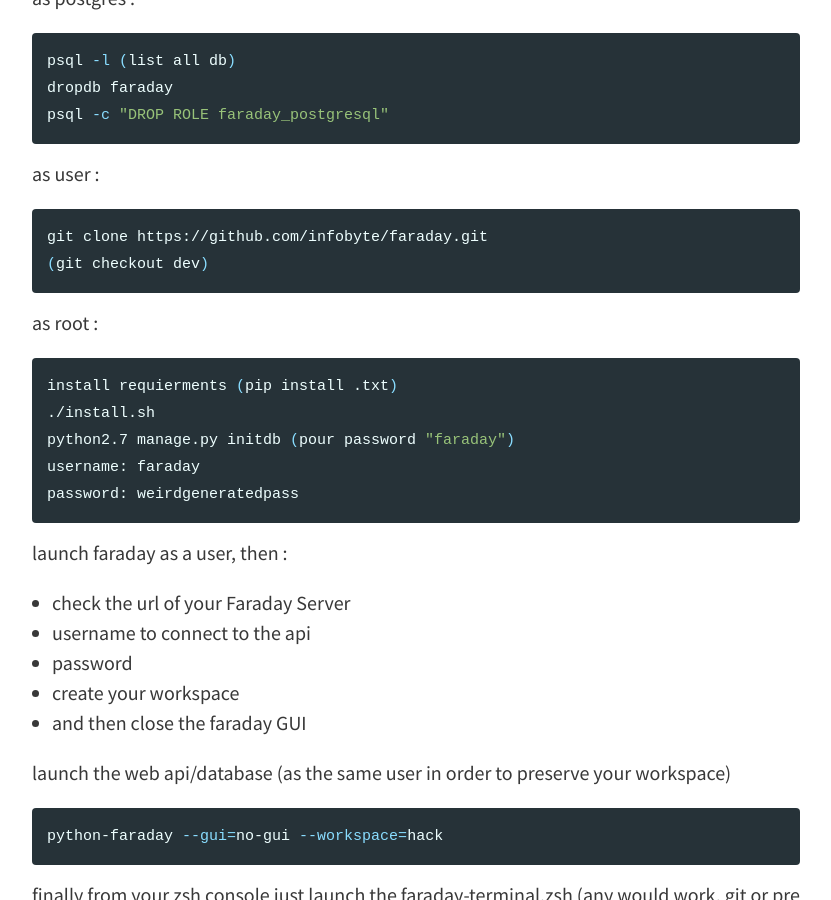
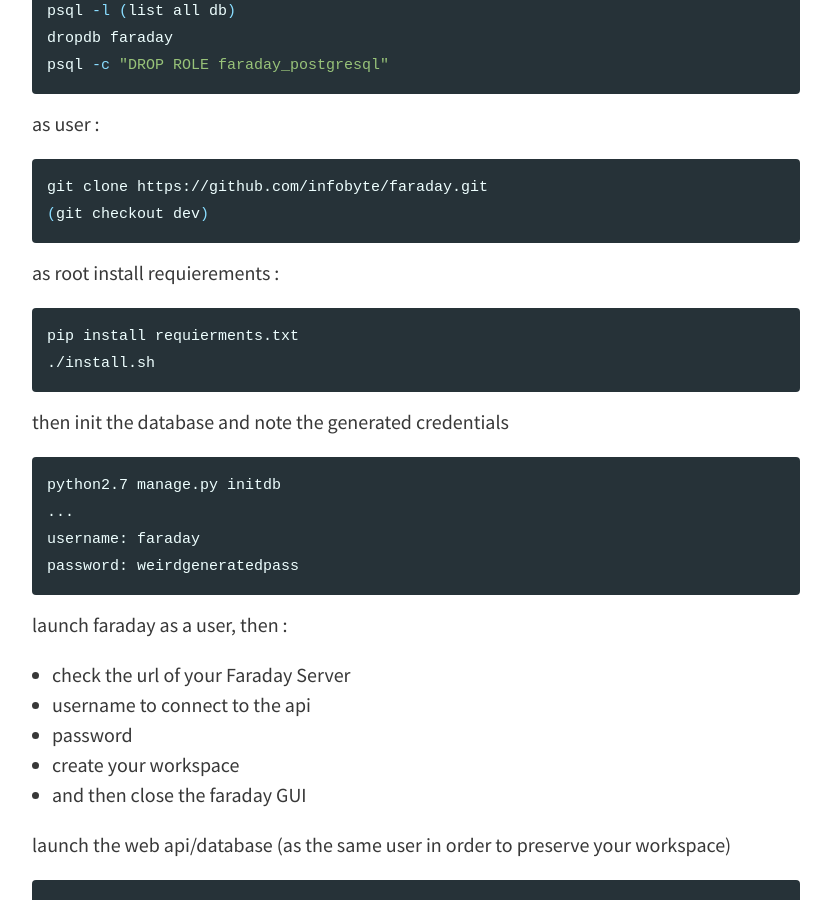
Before and after one commit to cristalcorp/cristalcorp.github.io, a Jekyll site: the page built from _posts/2018-11-07-Faraday.md, in a window 1280 px wide and 900 px high, scrolled down 730 px. Shown: the whole window, without its empty margins (224-1055 px from the left). Built offline with Jekyll 4.4.1, drawn with Linux system fonts in a browser that asks for light colours.

Commit message:
update faraday post

```diff
--- a/_posts/2018-11-07-Faraday.md
+++ b/_posts/2018-11-07-Faraday.md
@@ -11,7 +11,6 @@ How to (re)setup Faraday and integrate it directly in your terminal
 
 First of all, checkout the [post](https://cristalcorp.github.io/2018/10/14/Terminal.html) about how to setup your terminal with ZSH and friends.
 
-<br>
 
 ## set up notes
 as root :
@@ -33,11 +32,15 @@ git clone https://github.com/infobyte/faraday.git
 (git checkout dev)
 {% endhighlight %}
 
-as root :
+as root install requierements :
 {% highlight bash %}
-install requierments (pip install .txt)
+pip install requierments.txt
 ./install.sh
-python2.7 manage.py initdb (pour password "faraday")
+{% endhighlight %}
+then init the database and note the generated credentials
+{% highlight bash %}
+python2.7 manage.py initdb
+...
 username: faraday
 password: weirdgeneratedpass
 {% endhighlight %}
```
